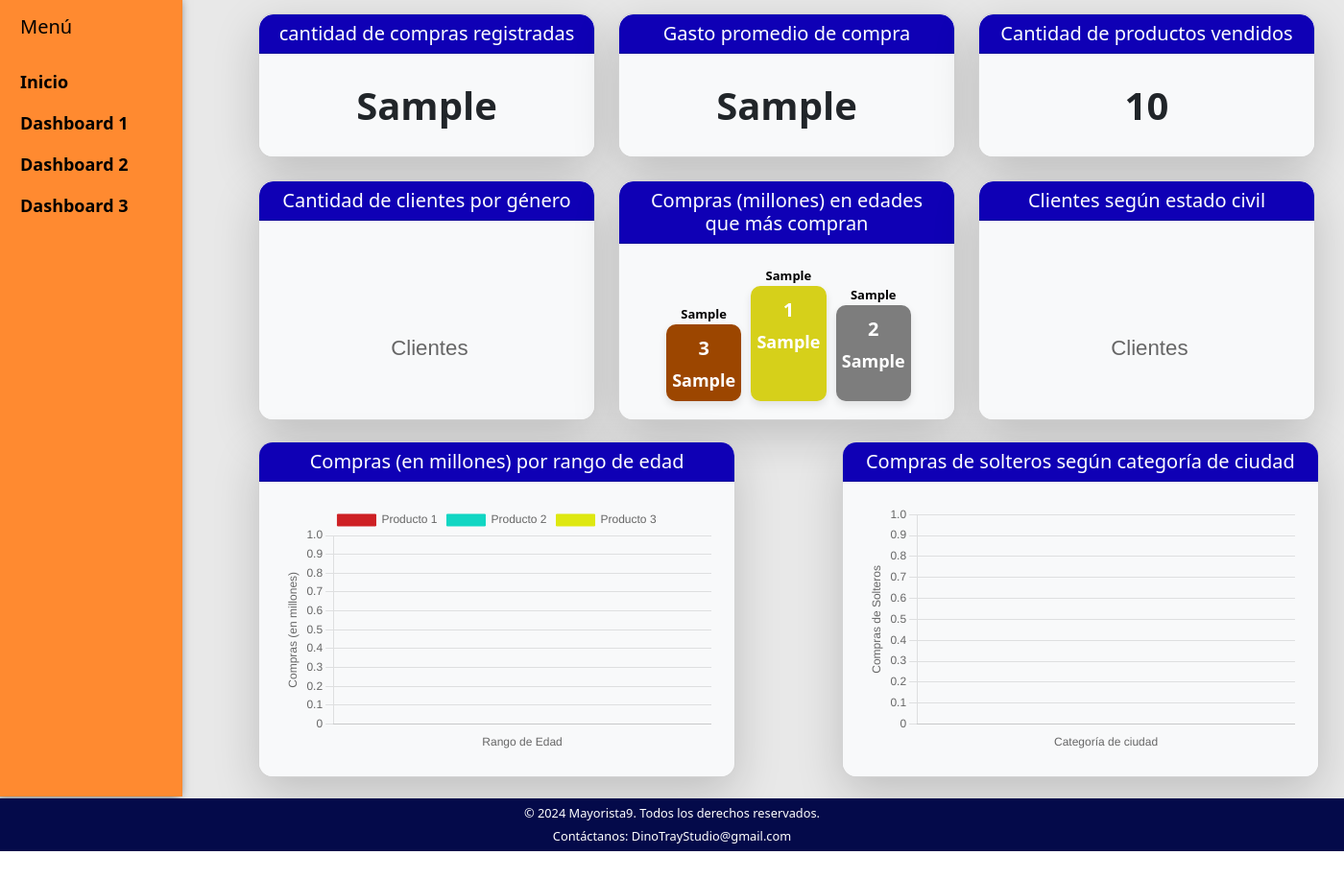
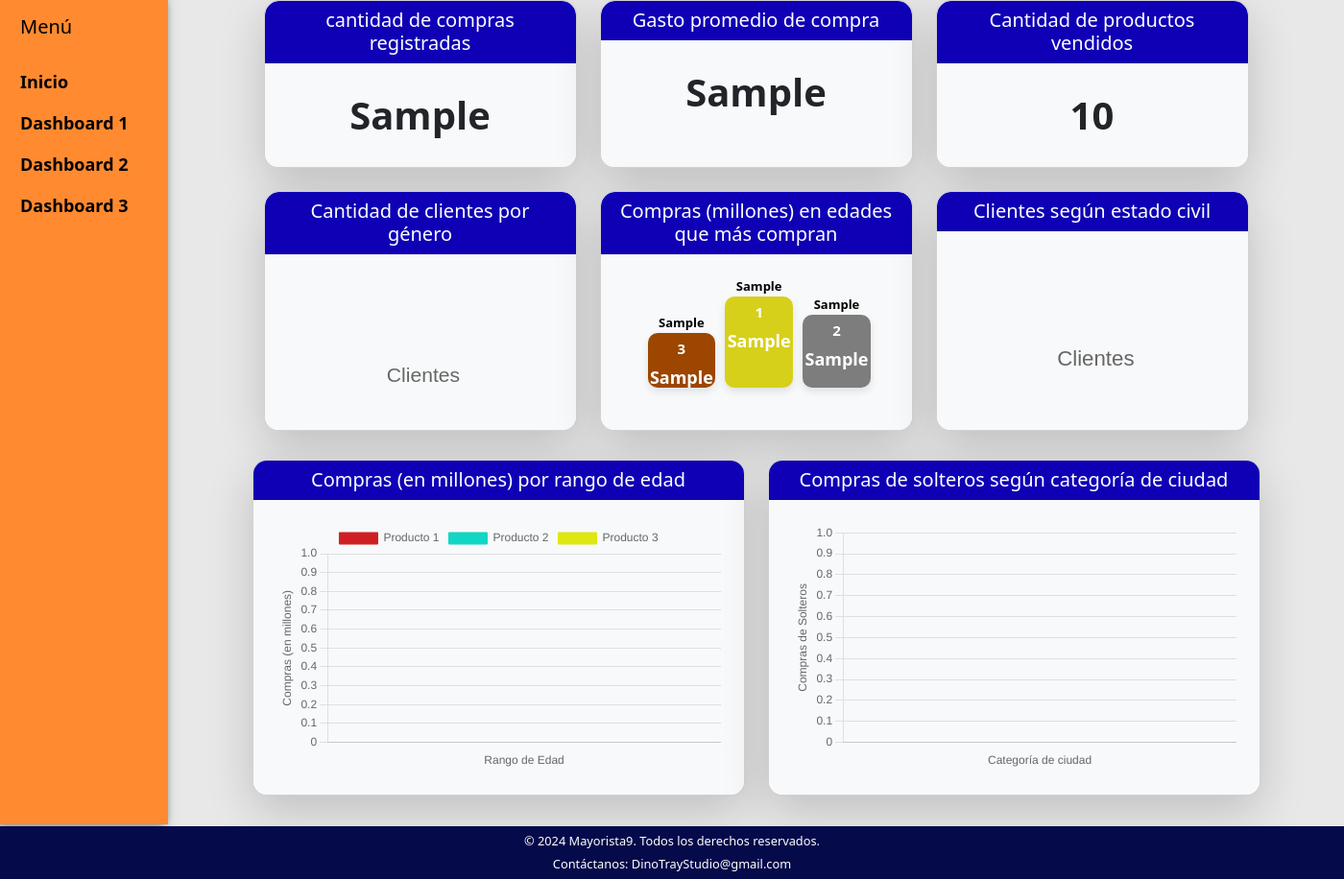
Before and after one commit to VichoIFA/Visualizacion, a Django app: template proyecto/mayorista9/templates/graficomuestra.html in a window 1400 px wide. Shown: the part 86-1002 px from the top of the page at 96% size. Before the commit the page ends 973 px from the top, so only its background shows below. Run offline with Django 5.2, Linux system fonts and the light colour scheme; the template is opened without the code that fills it: most values are stand-ins (such as "Sample title", 1, 10 or a date in 2020); parts of the project's set-up code (start-up, migrations or seed data) failed here and were passed over; some libraries are stand-ins or nearby versions.

Commit message:
responsive
me quiero pegar un tiro :D, maten la sidebar

```diff
--- a/proyecto/mayorista9/templates/graficomuestra.html
+++ b/proyecto/mayorista9/templates/graficomuestra.html
@@ -16,8 +16,8 @@
             font-weight: bold;
         }
         .sidebar {
-            height: 830px;
-            width: 190px;
+
+            width: 175px;
             background-color: #ff8a30;
             color: #000000;
             box-shadow:-3px 0 10px 0 #555;
@@ -58,7 +58,7 @@
             align-items: center;
             width: 30%;
             border-radius: 10px;
-            padding: 10px;
+            padding: 5px;
             margin: 0 5px;
             box-shadow: 0 4px 8px rgba(0, 0, 0, 0.1);
             position: relative;
@@ -86,15 +86,15 @@
         }
 
         .podium-item:nth-child(1) {
-            height: 80px;
+            height: 60%;
         }
 
         .podium-item:nth-child(2) {
-            height: 120px;
+            height: 100%;
         }
 
         .podium-item:nth-child(3) {
-            height: 100px;
+            height: 80%;
         }
 
         footer {
@@ -163,9 +163,9 @@
     </style>
     </nav>
 
-    <div class="container-fluid" style = "border-bottom: 2px solid #e8e8e8; border-right:  2px solid #e8e8e8;">
+    <div class="container-fluid" style = "border-bottom: 2px solid #e8e8e8; border-right 2px solid #e8e8e8;">
         <div class="row">
-            <nav class="col-md-3 col-lg-2 sidebar d-none d-md-block" style = "padding-left:5px;">
+            <nav class="col-md-2 col-lg-2 sidebar d-none d-md-block" style = "padding-left:5px;">
                 <div class="position-sticky">
                     <h5 class="p-3">Menú</h5>
                     <ul class="nav flex-column">
@@ -185,13 +185,13 @@
                 </div>
             </nav>
 
-            <main class="col-md-9 ms-sm-auto col-lg-10 px-md-4" style="padding-top: 400px ;">
+            <main class="col-md-9 mx-sm-auto mx-md-auto mx-lg-auto px-lg-0 px-md-0 px-sm-0" >
 
-                <div class="container" style="position: absolute; top: 100px; width: 1125px;">
+                <div class="container" style="top: 100px; width: 100%">
                     <!-- Fila superior (nuevas tres cartas) -->
                     <div class="row mb-4">
                         <div class="col-md-4">
-                            <div class="card text-center shadow-lg" style="border-radius: 15px; height: 150px; overflow: hidden;">
+                            <div class="card text-center shadow-lg" style="border-radius: 15px; height: 100%; overflow: hidden;">
                                 <div class="card-header text-white" style="background-color: #0f00b5; border-top-left-radius: 15px; border-top-right-radius: 15px;">
                                     <h5 class="card-title mb-0">cantidad de compras registradas</h5>
                                 </div>
@@ -201,7 +201,7 @@
                             </div>
                         </div>
                         <div class="col-md-4">
-                            <div class="card text-center shadow-lg" style="border-radius: 15px; height: 150px; overflow: hidden;">
+                            <div class="card text-center shadow-lg" style="border-radius: 15px; height: 100%; overflow: hidden;">
                                 <div class="card-header text-white" style="background-color: #0f00b5; border-top-left-radius: 15px; border-top-right-radius: 15px;">
                                     <h5 class="card-title mb-0">Gasto promedio de compra</h5>
                                 </div>
@@ -211,7 +211,7 @@
                             </div>
                         </div>
                         <div class="col-md-4">
-                            <div class="card text-center shadow-lg" style="border-radius: 15px; height: 150px; overflow: hidden;">
+                            <div class="card text-center shadow-lg" style="border-radius: 15px; height: 100%; overflow: hidden;">
                                 <div class="card-header text-white" style="background-color: #0f00b5; border-top-left-radius: 15px; border-top-right-radius: 15px;">
                                     <h5 class="card-title mb-0">Cantidad de productos vendidos</h5>
                                 </div>
@@ -225,7 +225,7 @@
                     <!-- Fila inferior (cartas originales) -->
                     <div class="row">
                         <div class="col-md-4">
-                            <div class="card text-center shadow-lg" style="border-radius: 15px; height: 250px; overflow: hidden;">
+                            <div class="card text-center shadow-lg" style="border-radius: 15px; height: 250px   ; overflow: hidden;">
                                 <div class="card-header text-white" style="background-color: #0f00b5; border-top-left-radius: 15px; border-top-right-radius: 15px; ">
                                     <h5 class="card-title mb-0">Cantidad de clientes por género</h5>
                                 </div>
@@ -235,28 +235,28 @@
                             </div>
                         </div>
                         <div class="col-md-4">
-                            <div class="card text-center shadow-lg" style="border-radius: 15px; height: 250px; overflow: hidden;">
+                            <div class="card text-center shadow-lg" style="border-radius: 15px; height: 100%; overflow: hidden;">
                                 <div class="card-header text-white" style="background-color: #0f00b5; border-top-left-radius: 15px; border-top-right-radius: 15px;">
                                     <h5 class="card-title mb-0">Compras (millones) en edades que más compran</h5>
                                 </div>
 
                                 <div class="card-body p-4 bg-light d-flex align-items-end justify-content-center">
-                                    <div class="podium">
+                                    <div class="podium" style="height:100%">
                                         <div class="podium-item" style="background-color: #9c4600; color: white; position: relative;"> <!-- Cambia el color aquí -->
-                                            <span class="position">3</span>
-                                            <span class="value">{{suma3}}</span>
+                                            <span class="position" style ="font-size: 15px">3</span>
+                                            <span class="value" style ="font-size: 18px">{{suma3}}</span>
                                             <span class="text-over-bar">{{edadMax3}}</span>
                                         </div>
                                         <!-- Primer lugar -->
                                         <div class="podium-item" style="background-color: #d6d01a; color: white; position: relative;"> <!-- Cambia el color aquí -->
-                                            <span class="position">1</span>
-                                            <span class="value">{{suma1}}</span>
+                                            <span class="position" style ="font-size: 15px">1</span>
+                                            <span class="value" style ="font-size: 18px">{{suma1}}</span>
                                             <span class="text-over-bar">{{edadMax1}}</span>
                                         </div>
                                         <!-- Segundo lugar -->
                                         <div class="podium-item" style="background-color: #7d7d7d; color: white; position: relative;"> <!-- Cambia el color aquí -->
-                                            <span class="position">2</span>
-                                            <span class="value">{{suma2}}</span>
+                                            <span class="position" style ="font-size: 15px">2</span>
+                                            <span class="value" style ="font-size: 18px">{{suma2}}</span>
                                             <span class="text-over-bar">{{edadMax2}}</span>
                                         </div>
                                     </div>
@@ -276,10 +276,10 @@
                     </div>
                 </div>
 
-                <div class="row" style="padding-top: 60px">
-                    <div class="d-flex justify-content-between align-items-start position-relative" style="padding-left: 24px;">
+                <div class="row" style="padding-top: 30px">
+                    <div class="col-lg-6" style="padding-bottom:30px">
                         <!-- Primer gráfico -->
-                        <div class="card text-center shadow-lg" style="border-radius: 15px; width: 45%; height: 350px; overflow: hidden;"> <!-- Cambia la altura aquí -->
+                        <div class="card text-center shadow-lg" style="border-radius: 15px; width: 100%; height: 350px; overflow: hidden;"> <!-- Cambia la altura aquí -->
                             <div class="card-header text-white" style="background-color: #0f00b5;">
                                 <h5 class="card-title mb-0">Compras (en millones) por rango de edad</h5>
                             </div>
@@ -287,9 +287,11 @@
                                 <canvas id="mainChart" style="width: 100%; height: auto;"></canvas>
                             </div>
                         </div>
+                    </div>
 
+                    <div class="col-lg-6" style="padding-bottom:30px">
                         <!-- Segundo gráfico -->
-                        <div class="card text-center shadow-lg" style="border-radius: 15px; width: 45%; height: 350px; overflow: hidden;"> <!-- Cambia la altura aquí -->
+                        <div class="card text-center shadow-lg" style="border-radius: 15px; width: 100%; height: 350px; overflow: hidden; "> <!-- Cambia la altura aquí -->
                             <div class="card-header text-white" style="background-color: #0f00b5;">
                                 <h5 class="card-title mb-0">Compras de solteros según categoría de ciudad</h5>
                             </div>
@@ -377,7 +379,7 @@
                                 maintainAspectRatio: false,
                                 plugins: {
                                     legend: {
-                                        display: false // Oculta la leyenda
+                                        display: false
                                     }
                                 },
                                 scales: {
@@ -400,7 +402,7 @@
                     });
 
                     document.addEventListener("DOMContentLoaded", function () {
-                        var hombres = {{hombresUnicos|safe}}; // Datos dinámicos
+                        var hombres = {{hombresUnicos|safe}};
                         var mujeres = {{mujeresUnicas|safe}};
                         var total = hombres + mujeres;
 
@@ -412,43 +414,43 @@
                                 labels: ['Hombres', 'Mujeres'],
                                 datasets: [{
                                     data: [hombres, mujeres],
-                                    backgroundColor: ['#0094f7', '#ff0000'], // Azul para hombres, rojo para mujeres
+                                    backgroundColor: ['#0094f7', '#ff0000'],
                                     borderWidth: 0
                                 }]
                             },
                             options: {
                                 responsive: true,
                                 maintainAspectRatio: false,
-                                rotation: 270, // Comienza desde abajo
-                                circumference: 180, // Muestra solo la mitad superior del gráfico
-                                cutout: '70%', // Grosor del anillo
+                                rotation: 270,
+                                circumference: 180,
+                                cutout: '70%',
                                 plugins: {
                                     legend: {
-                                        display: false // Oculta la leyenda
+                                        display: false
                                     },
                                     tooltip: {
-                                        enabled: true // Oculta los tooltips
+                                        enabled: true
                                     }
                                 },
                                 layout: {
                                     padding: {
-                                        bottom: 10 // Espacio para que el texto se vea bien
+                                        bottom: 10
                                     }
                                 }
                             },
                             plugins: [{
-                                // Plugin para mostrar texto en el centro
+
                                 afterDraw: function (chart) {
                                     var { width, height, ctx } = chart;
                                     ctx.restore();
                                     var fontSize = (height / 114).toFixed(2);
                                     ctx.font = `${fontSize}em sans-serif`;
                                     ctx.textBaseline = "middle";
-                                    ctx.fillStyle = "#666"; // Color del texto
+                                    ctx.fillStyle = "#666";
 
                                     var text = total + " Clientes",
                                         textX = Math.round((width - ctx.measureText(text).width) / 2),
-                                        textY = height / 1.45; // Ajusta para centrar bien el texto
+                                        textY = height / 1.45;
 
                                     ctx.fillText(text, textX, textY);
                                     ctx.save();
@@ -459,7 +461,7 @@
 
 
                     document.addEventListener("DOMContentLoaded", function () {
-                        var casados = {{casadosUnicos|safe}}; // Datos dinámicos
+                        var casados = {{casadosUnicos|safe}};
                         var solteros = {{solterosUnicos|safe}};
                         var total = casados + solteros;
 
@@ -471,43 +473,43 @@
                                 labels: ['Casados', 'Solteros'],
                                 datasets: [{
                                     data: [casados, solteros],
-                                    backgroundColor: ['#e300eb', '#fff700'], // Azul para casados, rojo para solteros
+                                    backgroundColor: ['#e300eb', '#fff700'],
                                     borderWidth: 0
                                 }]
                             },
                             options: {
                                 responsive: true,
                                 maintainAspectRatio: false,
-                                rotation: 270, // Comienza desde abajo
-                                circumference: 180, // Muestra solo la mitad superior del gráfico
-                                cutout: '70%', // Grosor del anillo
+                                rotation: 270,
+                                circumference: 180,
+                                cutout: '70%',
                                 plugins: {
                                     legend: {
-                                        display: false // Oculta la leyenda
+                                        display: false
                                     },
                                     tooltip: {
-                                        enabled: true // Habilita los tooltips
+                                        enabled: true
                                     }
                                 },
                                 layout: {
                                     padding: {
-                                        bottom: 10 // Espacio para que el texto se vea bien
+                                        bottom: 10
                                     }
                                 }
                             },
                             plugins: [{
-                                // Plugin para mostrar texto en el centro
+
                                 afterDraw: function (chart) {
                                     var { width, height, ctx } = chart;
                                     ctx.restore();
                                     var fontSize = (height / 114).toFixed(2);
                                     ctx.font = `${fontSize}em sans-serif`;
                                     ctx.textBaseline = "middle";
-                                    ctx.fillStyle = "#666"; // Color del texto
+                                    ctx.fillStyle = "#666";
 
                                     var text = total + " Clientes",
                                         textX = Math.round((width - ctx.measureText(text).width) / 2),
-                                        textY = height / 1.45; // Ajusta para centrar bien el texto
+                                        textY = height / 1.45;
 
                                     ctx.fillText(text, textX, textY);
                                     ctx.save();
```
